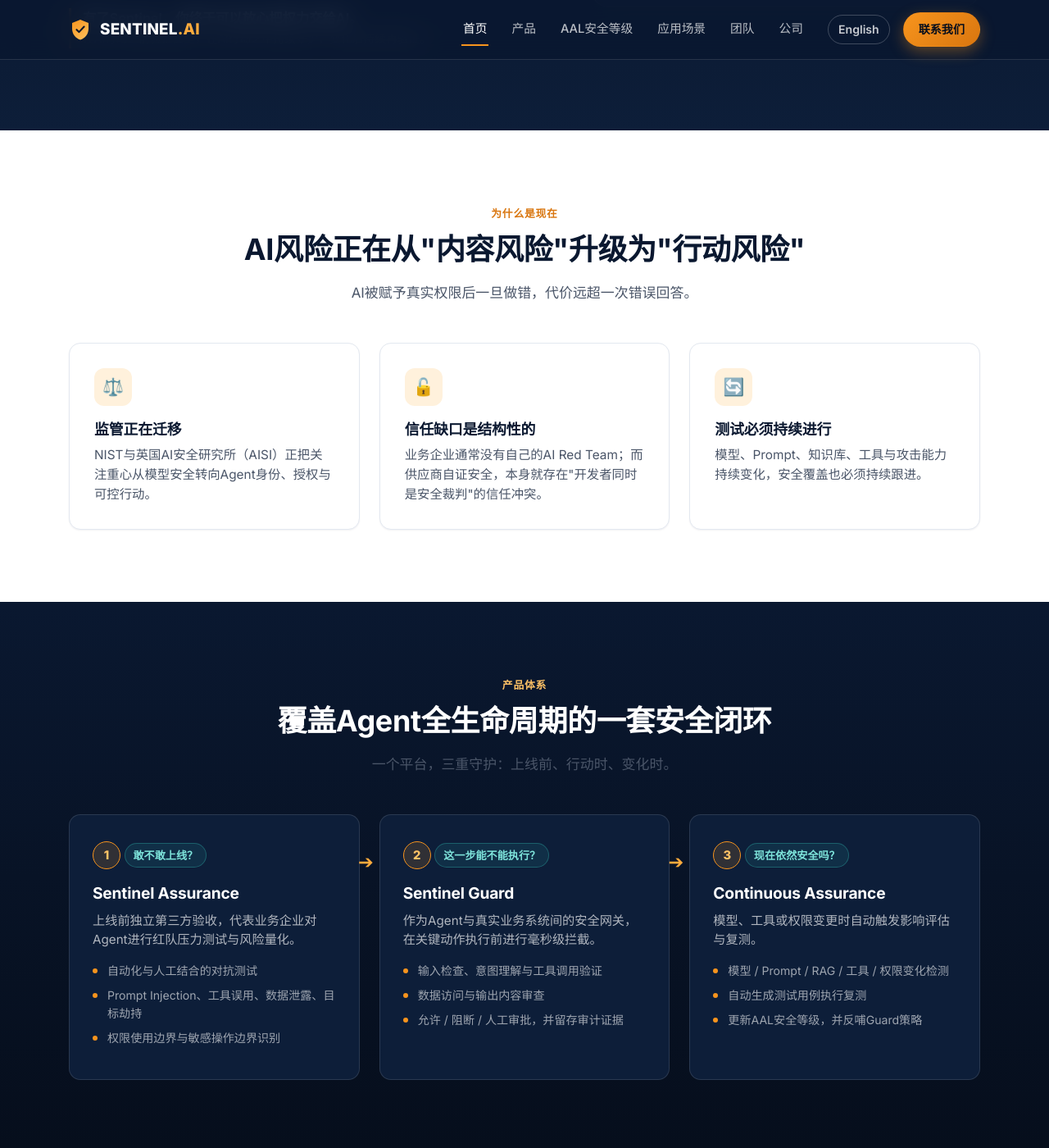
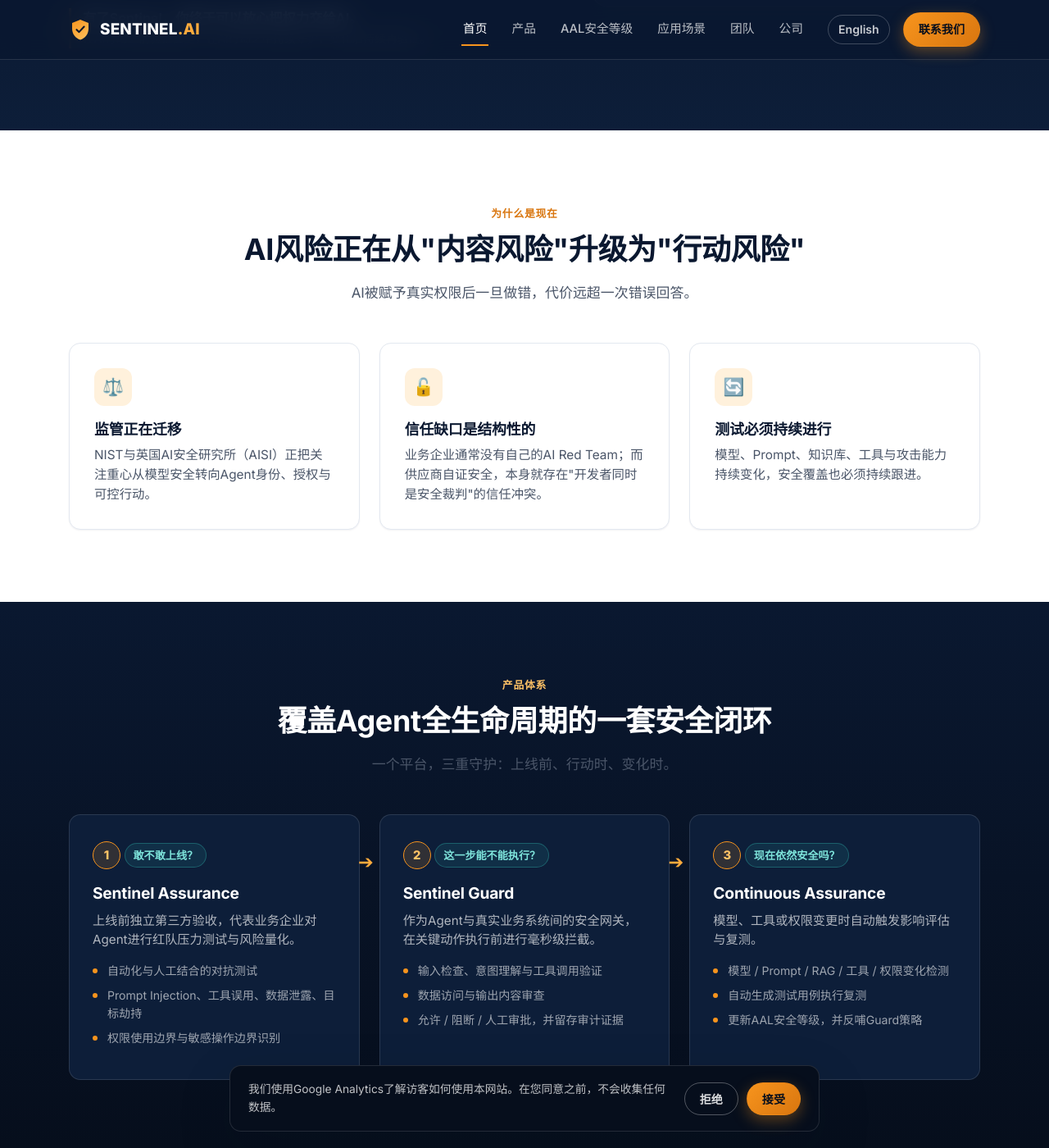
Before and after one commit to sentinel-ai-security/sentinel-ai-security.github.io, a Jekyll site: the page built from zh/index.html, in a window 1280 px wide and 1400 px high, scrolled down 539 px. Shown: the whole window at 82% size. Built offline with Jekyll 4.4.1, drawn with Linux system fonts in a browser that asks for light colours.

Commit message:
Add Google Analytics (GA4) with a cookie-consent gate
Wires up GA4 (G-6G1ZK8E02C) site-wide via a small consent banner that
must be explicitly accepted before any analytics script loads or
cookies are set, since the site has UK/EU-adjacent academic ties and
GDPR/ePrivacy rules require opt-in for non-essential tracking. Decline
is remembered too, so the banner only shows once per visitor either
way. Banner copy is localized for EN/ZH.

Co-Authored-By: Claude Sonnet 5 <noreply@anthropic.com>

```diff
--- a/_config.yml
+++ b/_config.yml
@@ -6,6 +6,7 @@ description: >-
   continuous re-verification for enterprise AI agents.
 url: "https://sentinel-ai.github.io"
 baseurl: ""
+ga_id: "G-6G1ZK8E02C"
 
 # Build settings
 markdown: kramdown
--- a/_data/i18n.yml
+++ b/_data/i18n.yml
@@ -15,6 +15,9 @@ en:
   footer_note: >-
     AAL is Sentinel AI's own rating framework, not an official regulatory
     certification.
+  consent_message: "We use Google Analytics to understand how visitors use this site. No data is collected until you accept."
+  consent_accept: Accept
+  consent_decline: Decline
 zh:
   nav:
     home: 首页
@@ -31,3 +34,6 @@ zh:
   footer_rights: "© 2026 Sentinel AI 未然科技。保留所有权利。"
   footer_note: >-
     AAL是Sentinel AI自有的评级体系，并非官方监管认证。
+  consent_message: "我们使用Google Analytics了解访客如何使用本网站。在您同意之前，不会收集任何数据。"
+  consent_accept: 接受
+  consent_decline: 拒绝
--- a/_layouts/default.html
+++ b/_layouts/default.html
@@ -106,6 +106,15 @@
     </div>
   </footer>
 
+  <div class="cookie-consent" id="cookieConsent" data-ga-id="{{ site.ga_id }}" hidden>
+    <p>{{ t.consent_message }}</p>
+    <div class="cookie-consent-actions">
+      <button type="button" class="btn btn-outline btn-sm" id="consentDecline">{{ t.consent_decline }}</button>
+      <button type="button" class="btn btn-primary btn-sm" id="consentAccept">{{ t.consent_accept }}</button>
+    </div>
+  </div>
+
   <script src="{{ '/assets/js/main.js' | relative_url }}"></script>
+  <script src="{{ '/assets/js/consent.js' | relative_url }}"></script>
 </body>
 </html>
--- a/assets/css/style.css
+++ b/assets/css/style.css
@@ -691,3 +691,43 @@ tbody td:first-child { font-weight: 700; color: var(--navy-800); white-space: no
   color: var(--navy-800);
 }
 .divider { height: 1px; background: var(--border); border: none; margin: 48px 0; }
+
+/* ============================================================
+   Cookie consent banner
+   ============================================================ */
+.cookie-consent {
+  position: fixed;
+  left: 20px;
+  right: 20px;
+  bottom: 20px;
+  z-index: 500;
+  display: flex;
+  align-items: center;
+  justify-content: space-between;
+  gap: 20px;
+  flex-wrap: wrap;
+  max-width: 720px;
+  margin: 0 auto;
+  padding: 18px 22px;
+  background: var(--navy-950);
+  border: 1px solid var(--border-dark);
+  border-radius: var(--radius-md);
+  box-shadow: var(--shadow-lg);
+}
+.cookie-consent[hidden] { display: none; }
+.cookie-consent p {
+  margin: 0;
+  font-size: 0.86rem;
+  color: rgba(255, 255, 255, 0.75);
+  flex: 1 1 320px;
+}
+.cookie-consent-actions {
+  display: flex;
+  gap: 10px;
+  flex: none;
+}
+.cookie-consent .btn-outline {
+  color: rgba(255, 255, 255, 0.85);
+  border-color: rgba(255, 255, 255, 0.3);
+}
+.cookie-consent .btn-outline:hover { border-color: var(--paper); color: var(--paper); }
--- /dev/null
+++ b/assets/js/consent.js
@@ -0,0 +1,54 @@
+document.addEventListener('DOMContentLoaded', function () {
+  var banner = document.getElementById('cookieConsent');
+  if (!banner) return;
+
+  var gaId = banner.getAttribute('data-ga-id');
+  var STORAGE_KEY = 'sentinel_consent';
+
+  function loadGA() {
+    if (!gaId || window.__sentinelGALoaded) return;
+    window.__sentinelGALoaded = true;
+
+    var script = document.createElement('script');
+    script.async = true;
+    script.src = 'https://www.googletagmanager.com/gtag/js?id=' + gaId;
+    document.head.appendChild(script);
+
+    window.dataLayer = window.dataLayer || [];
+    function gtag() { window.dataLayer.push(arguments); }
+    window.gtag = gtag;
+    gtag('js', new Date());
+    gtag('config', gaId, { anonymize_ip: true });
+  }
+
+  var stored;
+  try {
+    stored = localStorage.getItem(STORAGE_KEY);
+  } catch (e) {
+    stored = null;
+  }
+
+  if (stored === 'accepted') {
+    loadGA();
+  } else if (stored !== 'declined') {
+    banner.hidden = false;
+  }
+
+  var acceptBtn = document.getElementById('consentAccept');
+  var declineBtn = document.getElementById('consentDecline');
+
+  if (acceptBtn) {
+    acceptBtn.addEventListener('click', function () {
+      try { localStorage.setItem(STORAGE_KEY, 'accepted'); } catch (e) {}
+      loadGA();
+      banner.hidden = true;
+    });
+  }
+
+  if (declineBtn) {
+    declineBtn.addEventListener('click', function () {
+      try { localStorage.setItem(STORAGE_KEY, 'declined'); } catch (e) {}
+      banner.hidden = true;
+    });
+  }
+});
```
